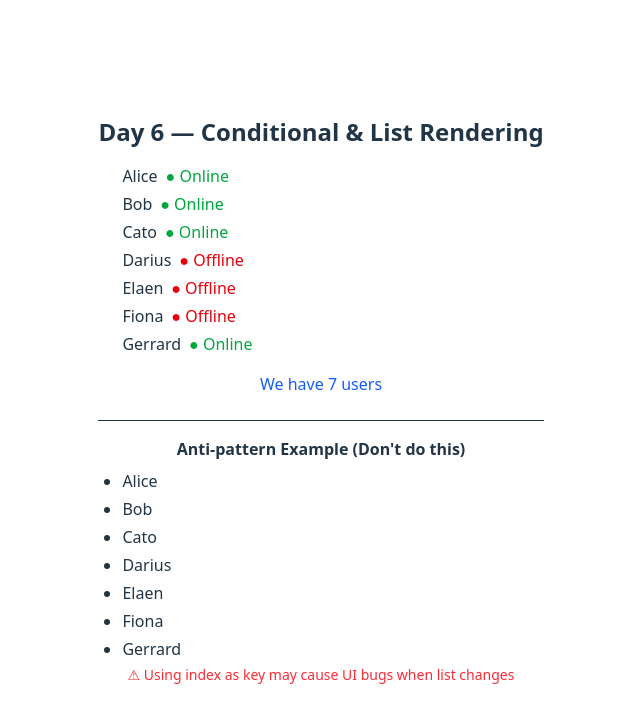
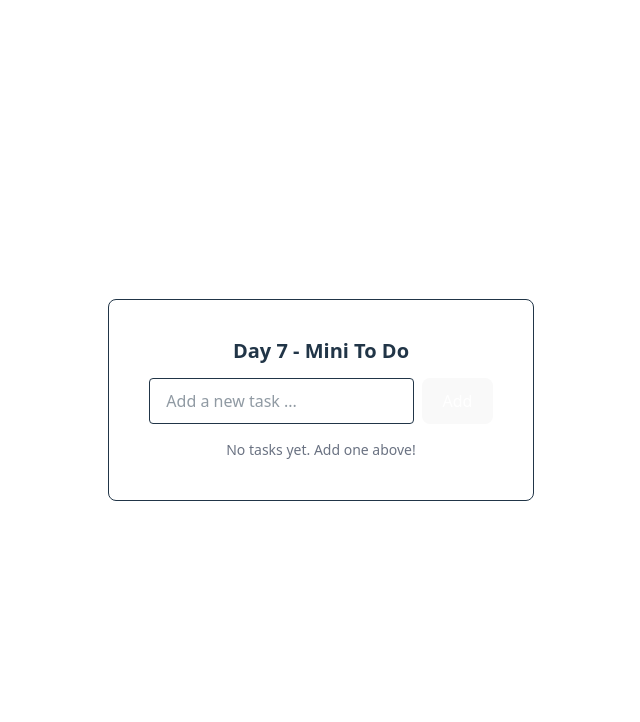
Before and after one commit to dmjrmh/react-daily-drills, a React (Vite) app: page / in a window 1280 px wide. Shown: the top 722 px of the page, without its empty margins (319-959 px from the left). Built offline with nearby package versions, Linux system fonts and the light colour scheme.

Commit message:
updated app and added day7view

```diff
--- a/src/App.jsx
+++ b/src/App.jsx
@@ -5,9 +5,10 @@ import Day3View from "./views/Day3View";
 import Day4View from "./views/Day4View";
 import Day5View from "./views/Day5View";
 import Day6View from "./views/Day6View";
+import Day7View from "./views/Day7View";
 
 function App() {
-	const day = 6;
+	const day = 7;
 
 	const views = {
 		1: <Day1View />,
@@ -16,6 +17,7 @@ function App() {
 		4: <Day4View />,
 		5: <Day5View />,
 		6: <Day6View />,
+		7: <Day7View />,
 	};
 
 	return (
--- /dev/null
+++ b/src/views/Day7View.jsx
@@ -0,0 +1,11 @@
+import TodoApp from "../components/day-7-todo/TodoApp";
+
+export default function Day7View() {
+	return (
+		<main className="container mx-auto max-w-3xl px-4 py-10 space-y-10">
+			<section className="rounded-lg border p-4">
+				<TodoApp />
+			</section>
+		</main>
+	);
+}
```
